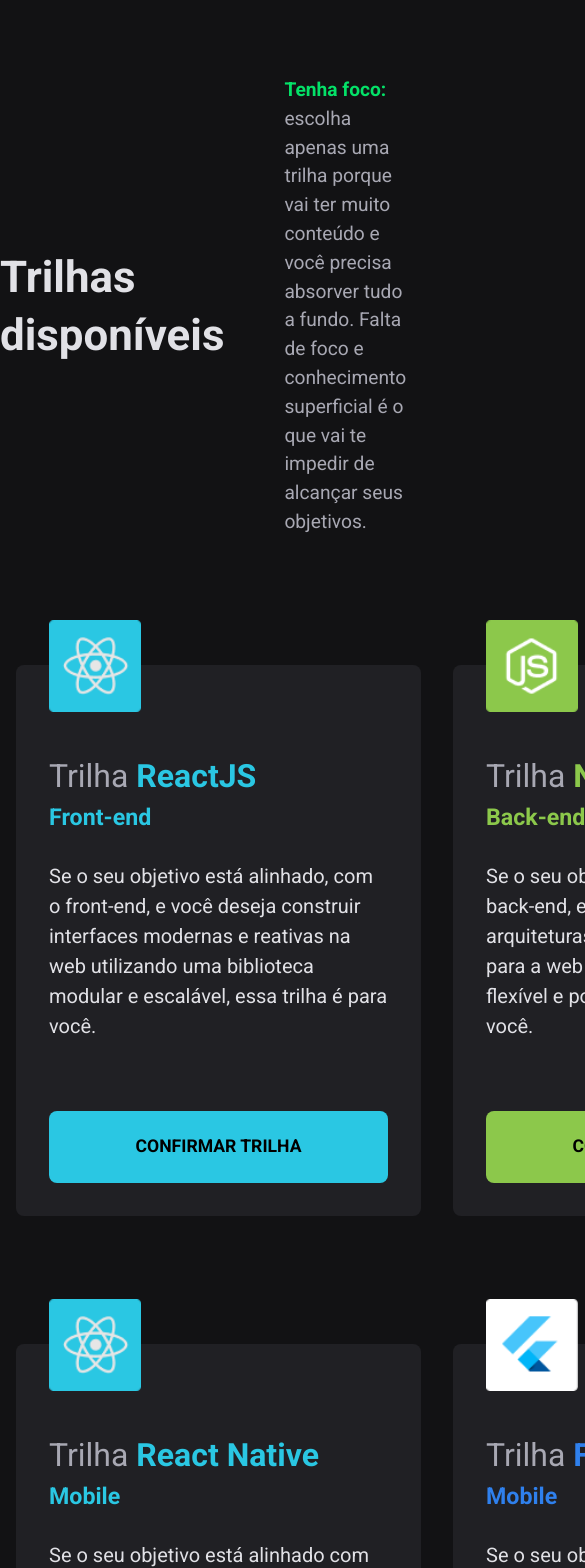
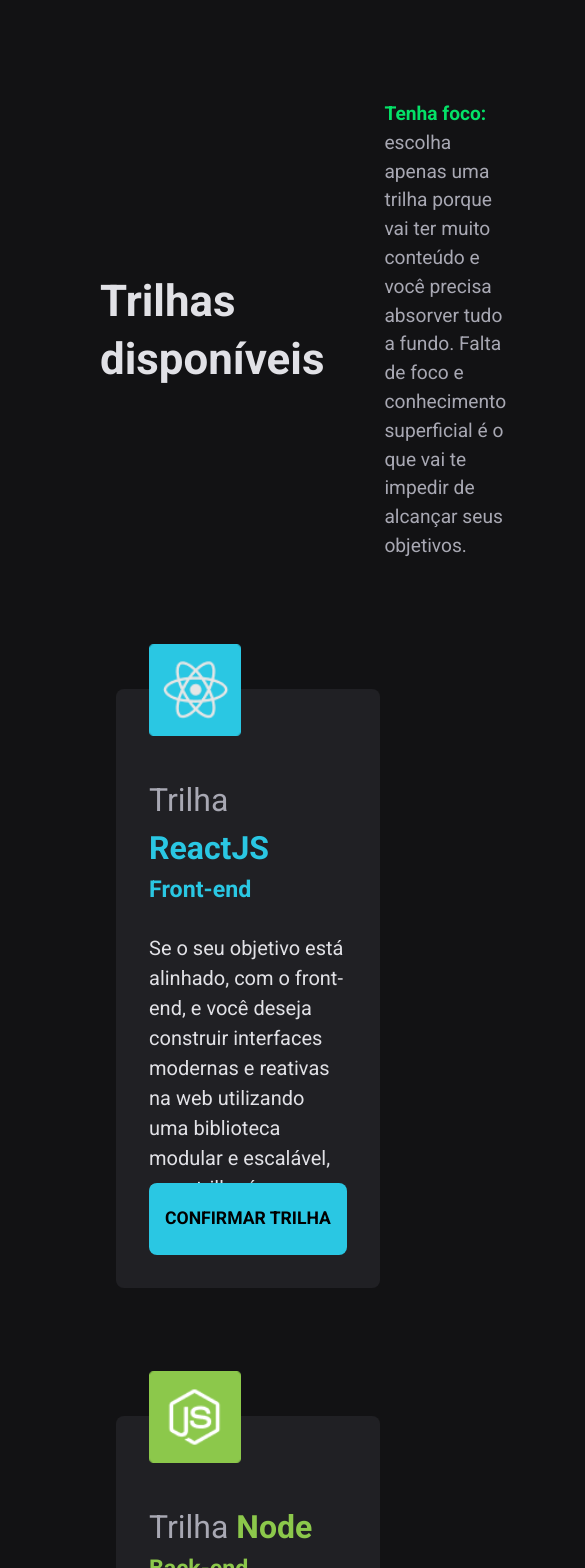
Before and after one commit to rafael-angonese/next-level-week-clone, a Next.js app: page /track in a window 390 px wide. Shown: the top 1568 px of the page, 585 px wide, since content can reach past the window. Built offline with nearby package versions, Linux system fonts and the light colour scheme; no server answers; sample sign-in values are in the browser's storage.

Commit message:
:lipstick: responsive tracks page

```diff
--- a/src/components/Technology/index.tsx
+++ b/src/components/Technology/index.tsx
@@ -2,9 +2,9 @@
 import { useRouter } from "next/router";
 import { useState } from "react";
 
-import useTrack from "../../hooks/queries/useTrack";
 import tracks from "../../utils/tracks";
 import useToast from "../../hooks/useToast";
+// import api from "../../services/axios";
 
 interface Props {
   techName: string;
@@ -25,12 +25,10 @@
   const { addToast } = useToast();
   const [isSubmitting, setIsSubmitting] = useState(false);
 
-  const { submit, isLoading } = useTrack(techName);
-
   async function handleSelectedTech(): Promise<void> {
     try {
       setIsSubmitting(true);
-      // await submit({ throwOnError: true });
+      // const response = await api.post("/user/track", { tech: techName});
       push(`/thanks/${techName}`);
       addToast({
         status: "success",
@@ -50,7 +48,6 @@
       <Flex
         flexDirection="column"
         bgColor="black.100"
-        minW="405px"
         w="100%"
         p="2rem"
         borderRadius="md"
@@ -77,7 +74,7 @@
         <Button
           type="submit"
           isLoading={isSubmitting}
-          disabled={isLoading}
+          disabled={isSubmitting}
           _disabled={{
             opacity: 0.2,
           }}
--- a/src/hooks/queries/useTrack.ts
+++ /dev/null
@@ -1,30 +0,0 @@
-import { useQuery } from "react-query";
-import useFetch from "../useFetch";
-
-type IFetchResponse = {
-  tech: string;
-};
-
-const useTrack = (track: string) => {
-  const { refetch: submit, ...rest } = useQuery(
-    "track",
-    () =>
-      useFetch<IFetchResponse>({
-        url: "/user/track",
-        data: {
-          tech: track,
-        },
-      }),
-    {
-      enabled: false,
-      refetchOnWindowFocus: false,
-    }
-  );
-
-  return {
-    submit,
-    ...rest,
-  };
-};
-
-export default useTrack;
--- a/src/pages/track.tsx
+++ b/src/pages/track.tsx
@@ -1,4 +1,12 @@
-import { Flex, Heading, Text, Grid, GridItem, Image } from "@chakra-ui/react";
+import {
+  Flex,
+  Heading,
+  Box,
+  Text,
+  SimpleGrid,
+  GridItem,
+  Image,
+} from "@chakra-ui/react";
 import Head from "next/head";
 
 import Technology from "../components/Technology";
@@ -143,18 +151,13 @@
           content="https://nextlevelweek.com/og/next-level-week.png"
         />
       </Head>
-      <Flex
-        as="header"
-        flexDirection="column"
-        maxW="1280px"
-        w="100%"
-        margin="0 auto"
-      >
+
+      <Box m={100}>
         <Flex alignItems="center" mt="4.75rem" mb="8rem">
           <Heading fontSize="2.74rem" mr="3.75rem">
             Trilhas <br /> disponíveis
           </Heading>
-          <Text fontSize="1.2rem" color="grey.100" w="700px">
+          <Text fontSize="1.2rem" color="grey.100">
             <span style={{ color: "#04e168", fontWeight: "bold" }}>
               Tenha foco:
             </span>{" "}
@@ -163,14 +166,14 @@
             superficial é o que vai te impedir de alcançar seus objetivos.
           </Text>
         </Flex>
-        <Grid as="section" templateColumns="repeat(3, 1fr)">
+        <SimpleGrid as="section" columns={{ sm: 1, md: 1, lg: 3 }}>
           {tracks.map((track) => (
             <GridItem key={track.techName}>
               <Technology {...track} />
             </GridItem>
           ))}
-        </Grid>
-      </Flex>
+        </SimpleGrid>
+      </Box>
     </>
   );
 }
```
